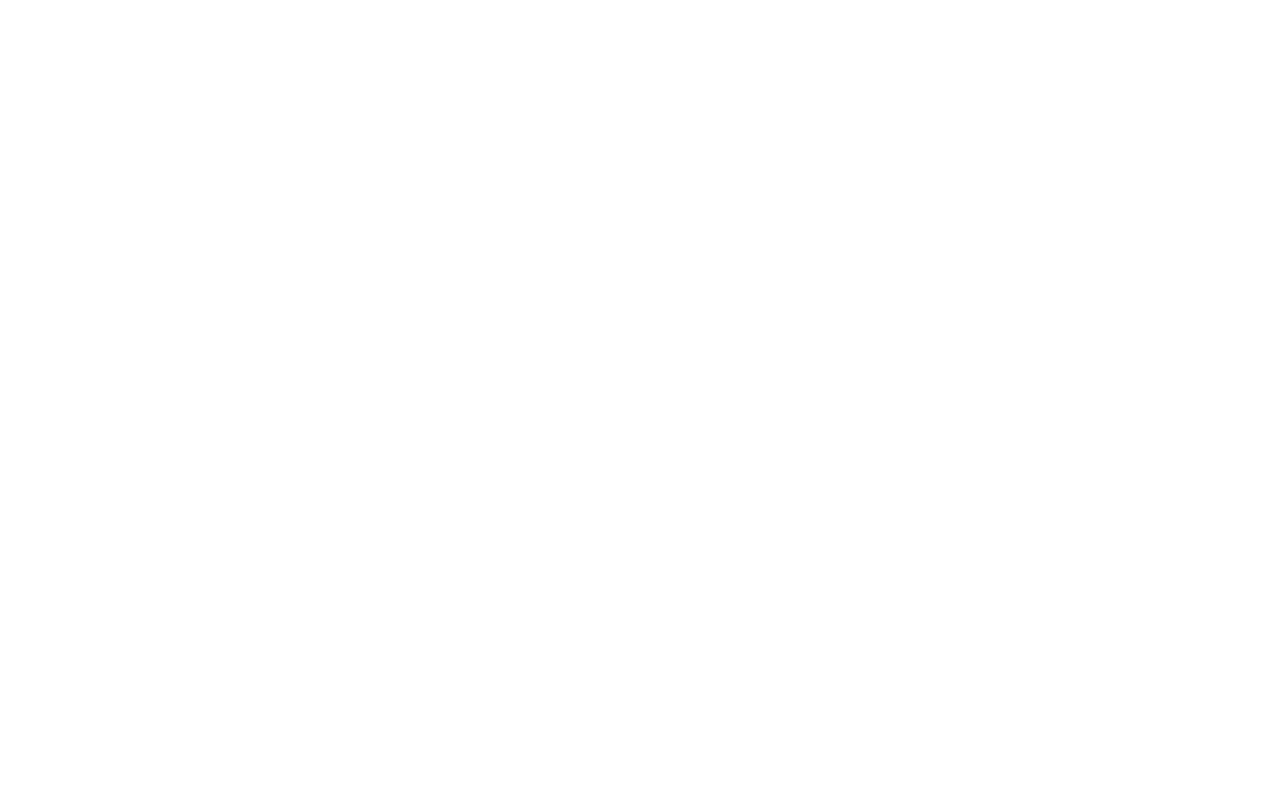
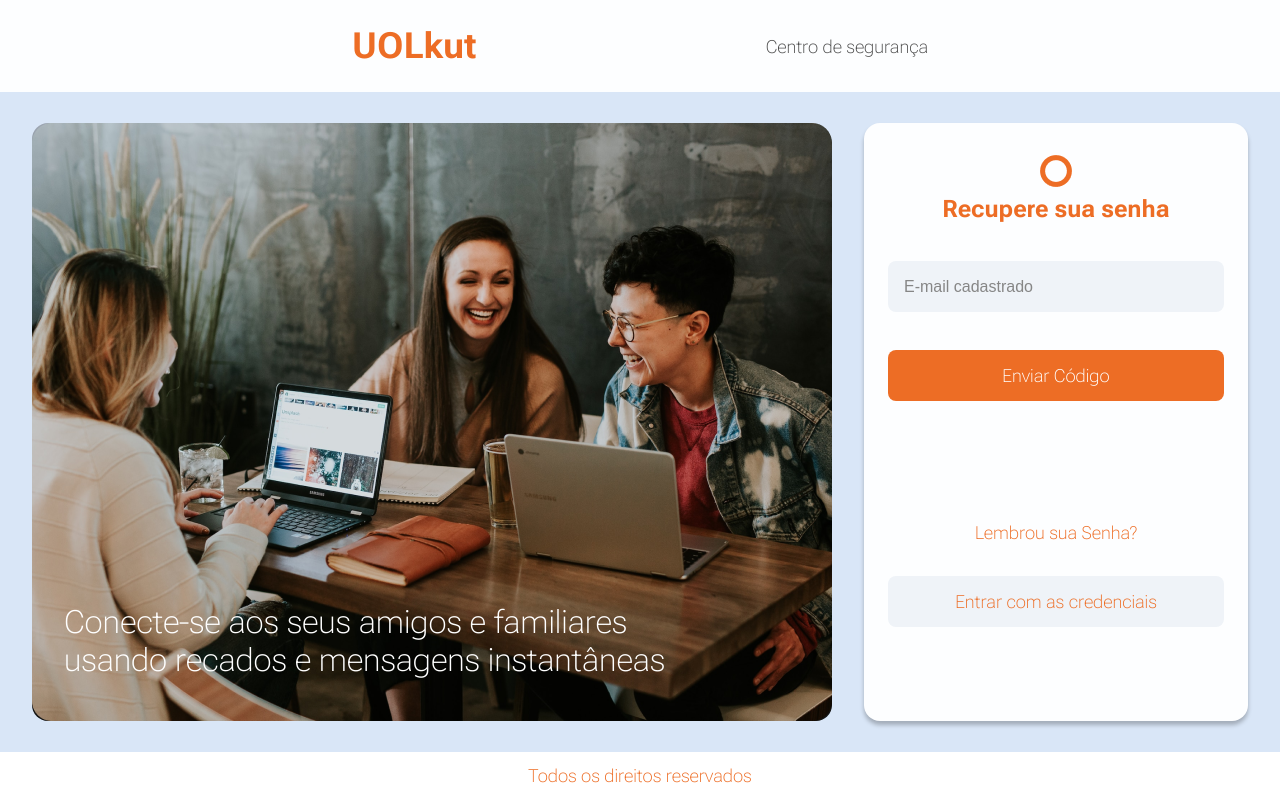
Before and after one commit to vitormen/Desafio-Semana-X-, a React (Vite) app: page /PasswordRecovery in a window 1280 px wide. Before the commit this address had no page. Built offline with nearby package versions, Linux system fonts and the light colour scheme; a web font is replaced by a local one.

Commit message:
:sparkles: feat: route to the password recovery page added.

```diff
--- a/src/routes/routerList.tsx
+++ b/src/routes/routerList.tsx
@@ -3,6 +3,7 @@
 import Edit from "../pages/Edit-Profile";
 import SignUp from "../pages/Sign-up"
 import Profile from "../pages/Profile";
+import PasswordRecovery from "../pages/PasswordRecovery";
 
 export const RouteList = () => {
   return (
@@ -11,6 +12,7 @@
       <Route path="/edit" element={<Edit />} />,
       <Route path="/profile" element={<Profile />} />,
       <Route path="/signup" element={<SignUp />} />,
+      <Route path="/passwordrecovery" element={<PasswordRecovery/>}/>,
     </Routes>
   );
 };
```
